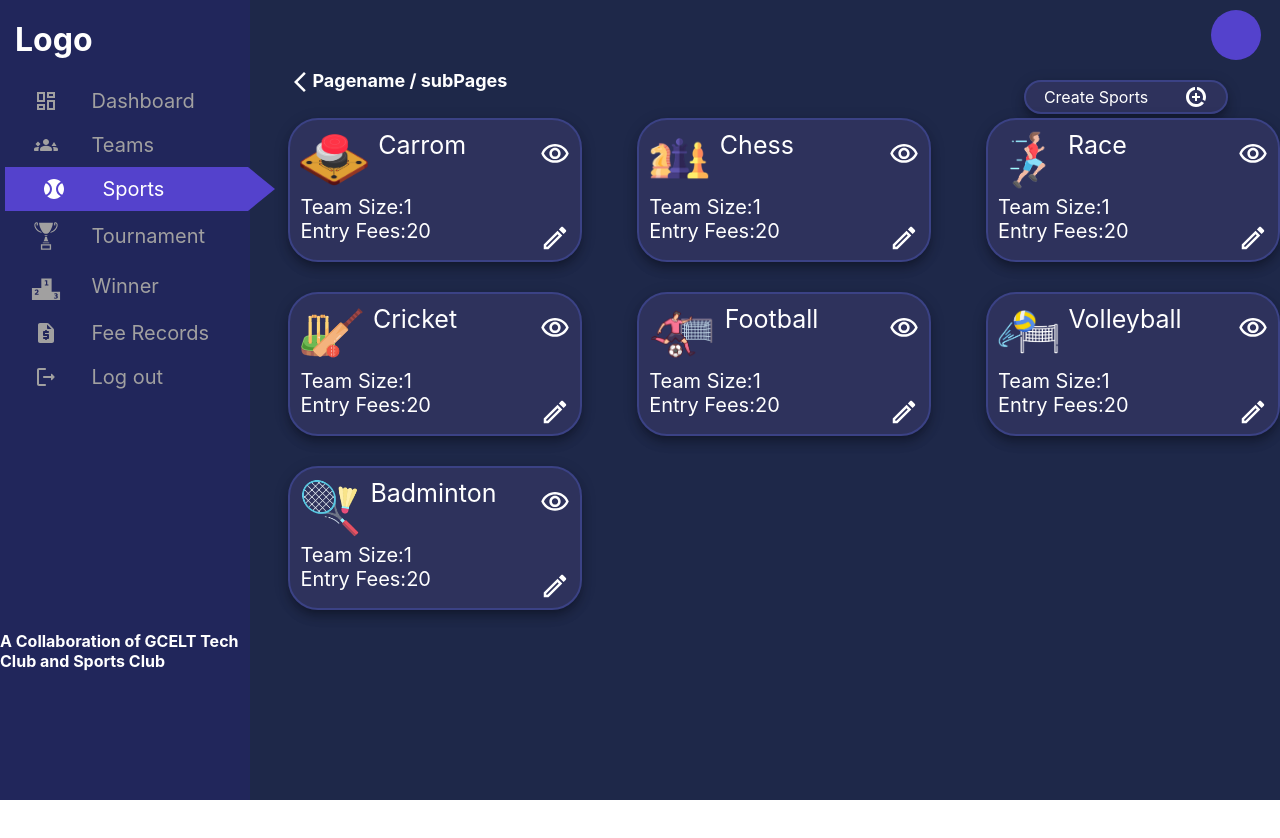
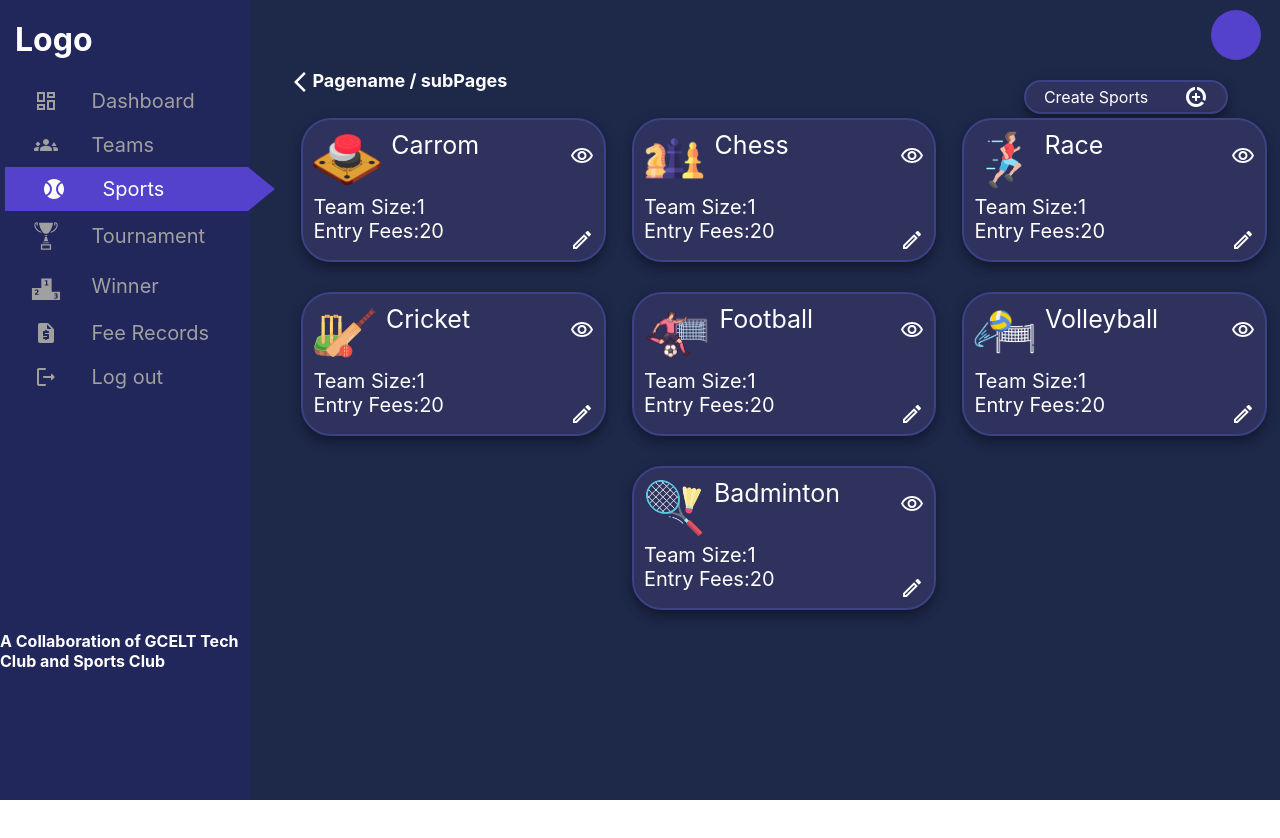
Before and after one commit to gcelt-techclub/Web-App, a React (Create React App) app: page /admin/sports in a window 1280 px wide. Shown: the top 838 px of the page. Built offline with nearby package versions, Linux system fonts and the light colour scheme.

Commit message:
added route using navigate

```diff
--- a/src/App.js
+++ b/src/App.js
@@ -12,6 +12,9 @@ import Sports from "./pages/Sports.jsx";
 import Tournament from "./pages/Tournament.jsx";
 import Winners from "./pages/Winners.jsx";
 import FeeRecords from "./pages/FeeRecords.jsx";
+import SView from "./pages/Sports/View";
+import SEdit from "./pages/Sports/Edit";
+import SCreate from "./pages/Sports/Create";
 
 const App = () => {
   return (
@@ -25,13 +28,19 @@ const App = () => {
           <Route path="tournament" element={<Tournament />} />
           <Route path="winners" element={<Winners />} />
           <Route path="feeRecords" element={<FeeRecords />} />
+          <Route path="sports/view/:sportsName" element={<SView />} />
+          <Route path="sports/edit/:sportsName" element={<SEdit />} />
+          <Route path="sports/create/:sportsName" element={<SCreate />} />
         </Route>
 
         <Route path="/user" element={<h1>User</h1> }>
 
         </Route>
+
       </Routes>
     </BrowserRouter>
+
+
   );
 };
 
--- a/src/components/SportsNavbar.jsx
+++ b/src/components/SportsNavbar.jsx
@@ -14,37 +14,37 @@ const SportsNavbar = () => {
         {
           title: "Chess",
           icon: <img src={Chess} height='65px' />,
-          link: "/admin/teams",
+
         },
         {
           title: "Races",
           icon: <img src={Races} height='60px' />,
-          link: "/admin/teams",
+
         },
         {
           title: "Cricket",
           icon: <img src={Cricket} height='60px' />,
-          link: "/admin/teams",
+
         },
         {
           title: "Football",
           icon: <img src={Football} height='60px' />,
-          link: "/admin/teams",
+
         },
         {
           title: "Volleyball",
           icon: <img src={Volleyball} height='60px'/>,
-          link: "/admin/teams",
+
         },
         {
           title: "Badminton",
           icon: <img src={Badminton} height='60px' />,
-          link: "/admin/teams",
+
         },
         {
           title: "Carrom",
           icon: <img src={Carrom} height='60px'/>,
-          link: "/admin/teams",
+
         },
       ];
   return (
@@ -54,9 +54,9 @@ const SportsNavbar = () => {
           {menuItem.map((item, index) => (
             <li to={item.link}
               key={index} className="sports_id"  >
-              <div class="holder"><div id="sports_icon">{item.icon}</div></div>
+              <div className="holder"><div id="sports_icon">{item.icon}</div></div>
               <div id="sports_title">{item.title}</div>
-              <div class="selected"></div>
+              <div className="selected"></div>
             </li>
           ))}
         </div>
--- a/src/pages/Sports.jsx
+++ b/src/pages/Sports.jsx
@@ -1,4 +1,5 @@
-import React, { useState } from "react";
+import React, { useState, useEffect } from "react";
+import { useNavigate } from "react-router-dom";
 import Grid from '@mui/material/Grid';
 
 //import icons
@@ -17,7 +18,7 @@ import Carrom_i from "../assets/icons/carrom2.png";
 import "./Sports/Sports.css"
 
 function Sports() {
-  const [cards] = useState([
+  const cards = [
     {   title: "Carrom",
         icon: <img src={Carrom_i} height='60px' />,
         size: "1",   fees: "20",    link: "",
@@ -46,13 +47,17 @@ function Sports() {
     icon: <img src={Badminton_i} height='60px' />,
     size: "1",   fees: "20",    link: "/admin/winners",
     }
-  ])
+  ]
+  //for selection of the particular card
+  const [selectedIndex,setSelectedIndex] = useState(0)
+  const navigate = useNavigate()
+
   return (
     <div className="space">
       <Paper className="sports_create_btn" style={{width: 200,height: 30, backgroundColor: '#2e325c',
         border: '2px solid #3b4285', borderRadius:'30px'}} elevation={8} >
-          <div class="tag">Create Sports</div>
-          <DataSaverOnOutlinedIcon id="add"/>
+          <div className="tag">Create Sports</div>
+          <DataSaverOnOutlinedIcon id="add" onClick={ () => navigate(`/admin/sports/create/${'untitled'}`) }/>
       </Paper>
 
       <div className="cardholder">
@@ -62,8 +67,8 @@ function Sports() {
 			<div className="icon">{sports.icon}</div>
 			<div className="title">{sports.title}</div>
 			<div className="details">Team Size:{sports.size}<br/>Entry Fees:{sports.fees} </div>
-			<View id="view_icon"/>
-			<Edit id="edit_icon"/>
+			<div  id="view_icon" onClick={ () => navigate(`/admin/sports/view/${sports.title.toLowerCase()}`) } ><View /></div>
+			<div id="edit_icon" onClick={ () => navigate(`/admin/sports/edit/${sports.title.toLowerCase()}`)}><Edit /></div>
 			</Paper>
 		))}
       </div>
--- a/src/pages/Sports/Create.jsx
+++ b/src/pages/Sports/Create.jsx
@@ -0,0 +1,9 @@
+import React from 'react'
+
+function Create() {
+  return (
+    <div>Create</div>
+  )
+}
+
+export default Create
--- a/src/pages/Sports/Edit.jsx
+++ b/src/pages/Sports/Edit.jsx
@@ -0,0 +1,9 @@
+import React from 'react'
+
+function Edit() {
+  return (
+    <div>Edit</div>
+  )
+}
+
+export default Edit
--- a/src/pages/Sports/Sports.css
+++ b/src/pages/Sports/Sports.css
@@ -17,11 +17,11 @@
 .cardholder{
     display:flex;
     flex-wrap: wrap;
-    justify-content: space-between;
+    justify-content: space-around;
 }
 .card{
     flex: 0 0 calc(33.33% - 40px);
-    max-width:280px;
+    max-width:calc(33.33% - 40px);
     padding:5px;
     margin-bottom:30px;
     position: relative;
@@ -44,10 +44,12 @@
     position: absolute;
     right:5px;
     top:10%;
+    outline:none;
 }
 #edit_icon{
     font-size: 30px;
     position: absolute;
     right:5px;
     top:70%;
+    outline:none;
 }
--- a/src/pages/Sports/View.jsx
+++ b/src/pages/Sports/View.jsx
@@ -0,0 +1,10 @@
+import React from 'react'
+
+function View() {
+
+  return (
+    <div>View</div>
+  )
+}
+
+export default View
```
